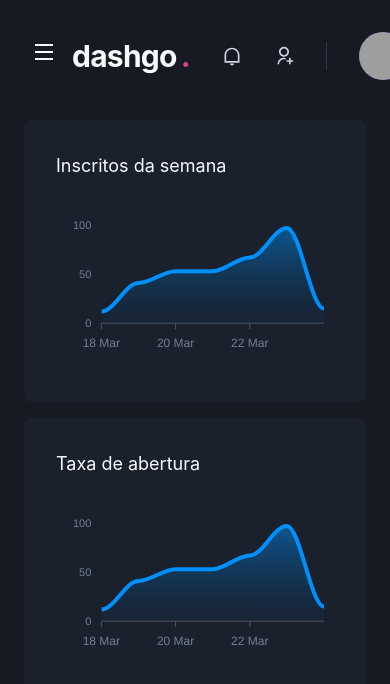
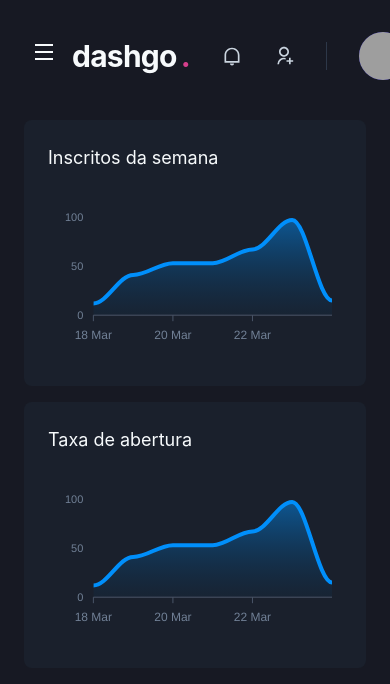
Before and after one commit to eduardo-takeo/dashgo, a Next.js app: page /dashboard in a window 390 px wide. Shown: the top 684 px of the page. Built offline with nearby package versions, Linux system fonts and the light colour scheme; grey boxes are pictures that could not be loaded.

Commit message:
Add layout adjustment for mobile on Dashboard

```diff
--- a/src/pages/dashboard.tsx
+++ b/src/pages/dashboard.tsx
@@ -67,13 +67,13 @@
         <Sidebar />
 
         <SimpleGrid flex="1" gap="4" minChildWidth="320px" aliPgn="flex-start">
-          <Box p="8" bg="gray.800" borderRadius={8}>
+          <Box p={["6", "8"]} bg="gray.800" borderRadius={8}>
             <Text fontSize="large" mb="4">
               Inscritos da semana
             </Text>
             <Chart options={options} series={series} type="area" height={160} />
           </Box>
-          <Box p="8" bg="gray.800" borderRadius={8}>
+          <Box p={["6", "8"]} bg="gray.800" borderRadius={8}>
             <Text fontSize="large" mb="4">
               Taxa de abertura
             </Text>
```
